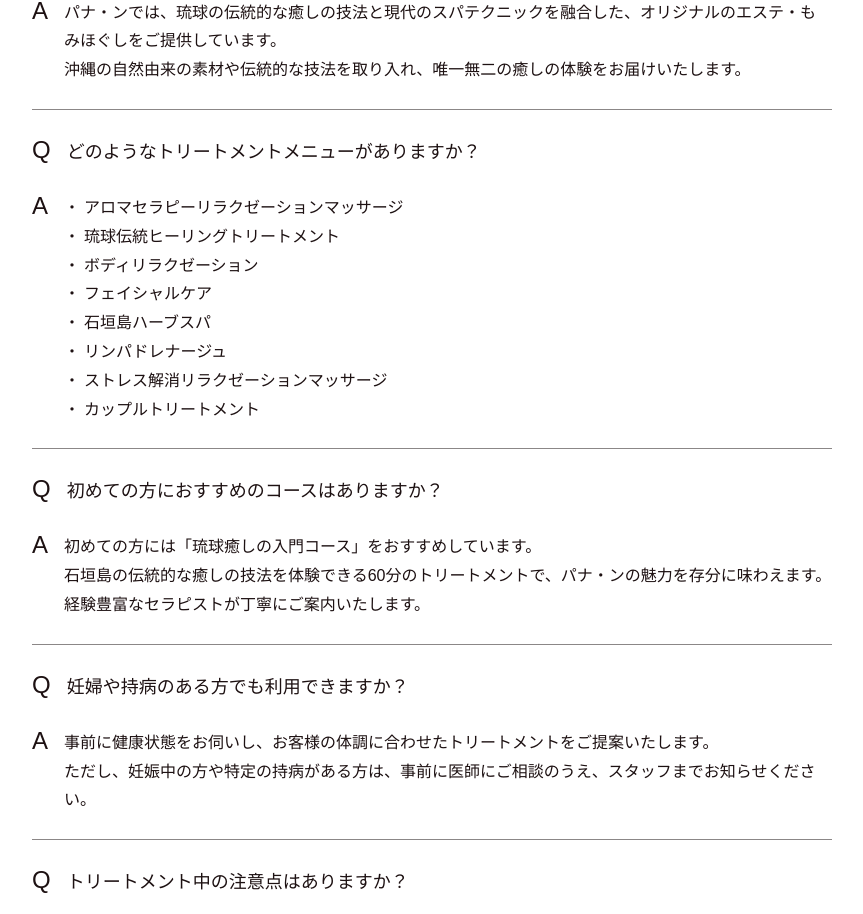
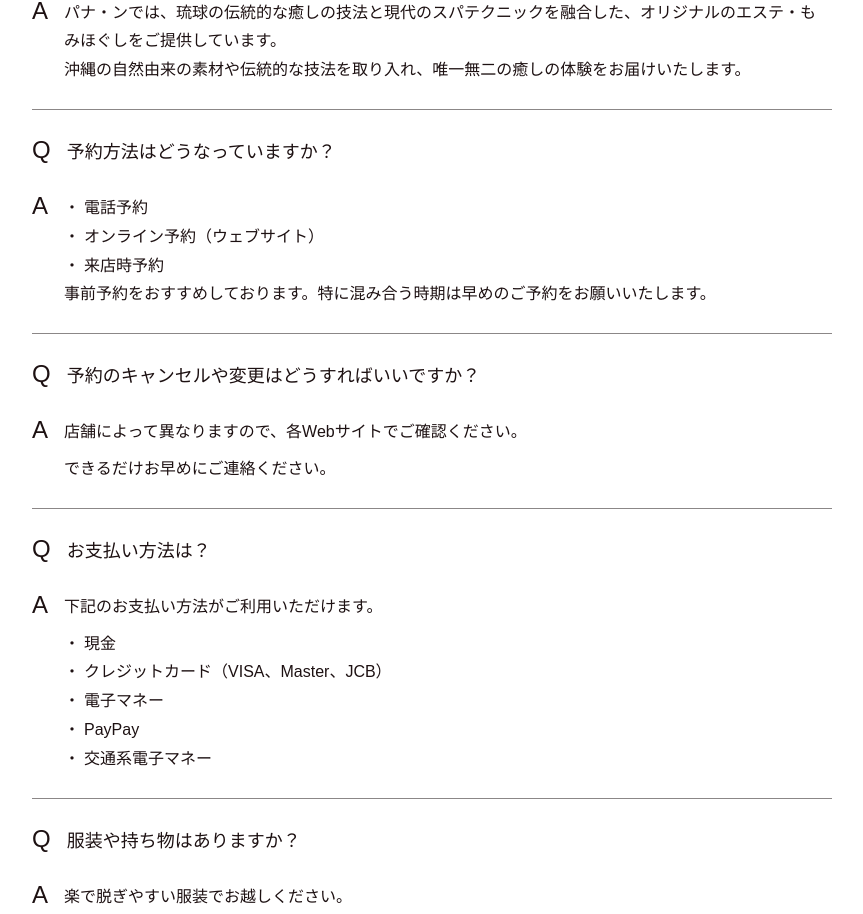
Before and after one commit to yuchinchiku/pana-n, a Next.js app: page /faq in a window 1280 px wide. Shown: the part 1269-2183 px from the top of the page, without its empty margins (253-1116 px from the left). Built offline with nearby package versions, Linux system fonts and the light colour scheme; a web font is replaced by a local one.

Commit message:
faq非表示対応

```diff
--- a/src/data/faqs.ts
+++ b/src/data/faqs.ts
@@ -9,22 +9,22 @@ export const faqs: FaqItem[] = [
     question: 'パナ・ンの施術は、どのような特徴がありますか？',
     answer: '<p>パナ・ンでは、琉球の伝統的な癒しの技法と現代のスパテクニックを融合した、オリジナルのエステ・もみほぐしをご提供しています。</p><p>沖縄の自然由来の素材や伝統的な技法を取り入れ、唯一無二の癒しの体験をお届けいたします。</p>',
   },
-  {
-    question: 'どのようなトリートメントメニューがありますか？',
-    answer: '<ul class="u-list-circle"><li>アロマセラピーリラクゼーションマッサージ</li><li>琉球伝統ヒーリングトリートメント</li><li>ボディリラクゼーション</li><li>フェイシャルケア</li><li>石垣島ハーブスパ</li><li>リンパドレナージュ</li><li>ストレス解消リラクゼーションマッサージ</li><li>カップルトリートメント</li></ul>',
-  },
-  {
-    question: '初めての方におすすめのコースはありますか？',
-    answer: '<p>初めての方には「琉球癒しの入門コース」をおすすめしています。</p><p>石垣島の伝統的な癒しの技法を体験できる60分のトリートメントで、パナ・ンの魅力を存分に味わえます。</p><p>経験豊富なセラピストが丁寧にご案内いたします。</p>',
-  },
-  {
-    question: '妊婦や持病のある方でも利用できますか？',
-    answer: '<p>事前に健康状態をお伺いし、お客様の体調に合わせたトリートメントをご提案いたします。</p><p>ただし、妊娠中の方や特定の持病がある方は、事前に医師にご相談のうえ、スタッフまでお知らせください。</p>',
-  },
-  {
-    question: 'トリートメント中の注意点はありますか？',
-    answer: '<ul class="u-list-circle"><li>貴重品はロッカーにお預けください</li><li>アクセサリーは外してご利用ください</li><li>施術前の水分補給をおすすめします</li><li>体調不良の場合はご利用をお控えください</li><li>アレルギーや気になる症状がある場合は、事前にスタッフへお知らせください</li></ul>',
-  },
+  // {
+  //   question: 'どのようなトリートメントメニューがありますか？',
+  //   answer: '<ul class="u-list-circle"><li>アロマセラピーリラクゼーションマッサージ</li><li>琉球伝統ヒーリングトリートメント</li><li>ボディリラクゼーション</li><li>フェイシャルケア</li><li>石垣島ハーブスパ</li><li>リンパドレナージュ</li><li>ストレス解消リラクゼーションマッサージ</li><li>カップルトリートメント</li></ul>',
+  // },
+  // {
+  //   question: '初めての方におすすめのコースはありますか？',
+  //   answer: '<p>初めての方には「琉球癒しの入門コース」をおすすめしています。</p><p>石垣島の伝統的な癒しの技法を体験できる60分のトリートメントで、パナ・ンの魅力を存分に味わえます。</p><p>経験豊富なセラピストが丁寧にご案内いたします。</p>',
+  // },
+  // {
+  //   question: '妊婦や持病のある方でも利用できますか？',
+  //   answer: '<p>事前に健康状態をお伺いし、お客様の体調に合わせたトリートメントをご提案いたします。</p><p>ただし、妊娠中の方や特定の持病がある方は、事前に医師にご相談のうえ、スタッフまでお知らせください。</p>',
+  // },
+  // {
+  //   question: 'トリートメント中の注意点はありますか？',
+  //   answer: '<ul class="u-list-circle"><li>貴重品はロッカーにお預けください</li><li>アクセサリーは外してご利用ください</li><li>施術前の水分補給をおすすめします</li><li>体調不良の場合はご利用をお控えください</li><li>アレルギーや気になる症状がある場合は、事前にスタッフへお知らせください</li></ul>',
+  // },
   {
     question: '予約方法はどうなっていますか？',
     answer: '<ul class="u-list-circle"><li>電話予約</li><li>オンライン予約（ウェブサイト）</li><li>来店時予約</li></ul><p>事前予約をおすすめしております。特に混み合う時期は早めのご予約をお願いいたします。</p>',
@@ -49,16 +49,16 @@ export const faqs: FaqItem[] = [
     question: 'どのような効果が期待できますか？',
     answer: '<p class="pb-2">以下のような効果が期待できます。</p><ul class="u-list-circle"><li>ストレス解消</li><li>筋肉疲労の回復</li><li>血行促進</li><li>リンパの流れ改善</li><li>美容効果</li><li>心身のリラクゼーション</li></ul>',
   },
-  {
-    question: '年齢制限はありますか？',
-    answer: '<p>基本的に16歳以上のお客様にご利用いただけます。</p><p>未成年の方は保護者の同意が必要です。</p><p>高齢の方も、健康状態に応じて安心してご利用いただけます。</p>',
-  },
-  {
-    question: 'グループや団体での利用は可能ですか？',
-    answer: '<p>はい、グループや団体でのご利用も可能です。</p><p>貸切プランやグループ割引もございますので、詳細はお問い合わせください。</p>',
-  },
-  {
-    question: 'オンラインでの相談は可能ですか？',
-    answer: '<p>インスタグラムのDM、メール、LINEで事前相談を承っております。</p><p>トリートメントの詳細や、お客様の健康状態に合わせたアドバイスをご提供いたします。</p>',
-  }
+  // {
+  //   question: '年齢制限はありますか？',
+  //   answer: '<p>基本的に16歳以上のお客様にご利用いただけます。</p><p>未成年の方は保護者の同意が必要です。</p><p>高齢の方も、健康状態に応じて安心してご利用いただけます。</p>',
+  // },
+  // {
+  //   question: 'グループや団体での利用は可能ですか？',
+  //   answer: '<p>はい、グループや団体でのご利用も可能です。</p><p>貸切プランやグループ割引もございますので、詳細はお問い合わせください。</p>',
+  // },
+  // {
+  //   question: 'オンラインでの相談は可能ですか？',
+  //   answer: '<p>インスタグラムのDM、メール、LINEで事前相談を承っております。</p><p>トリートメントの詳細や、お客様の健康状態に合わせたアドバイスをご提供いたします。</p>',
+  // }
 ];
```
